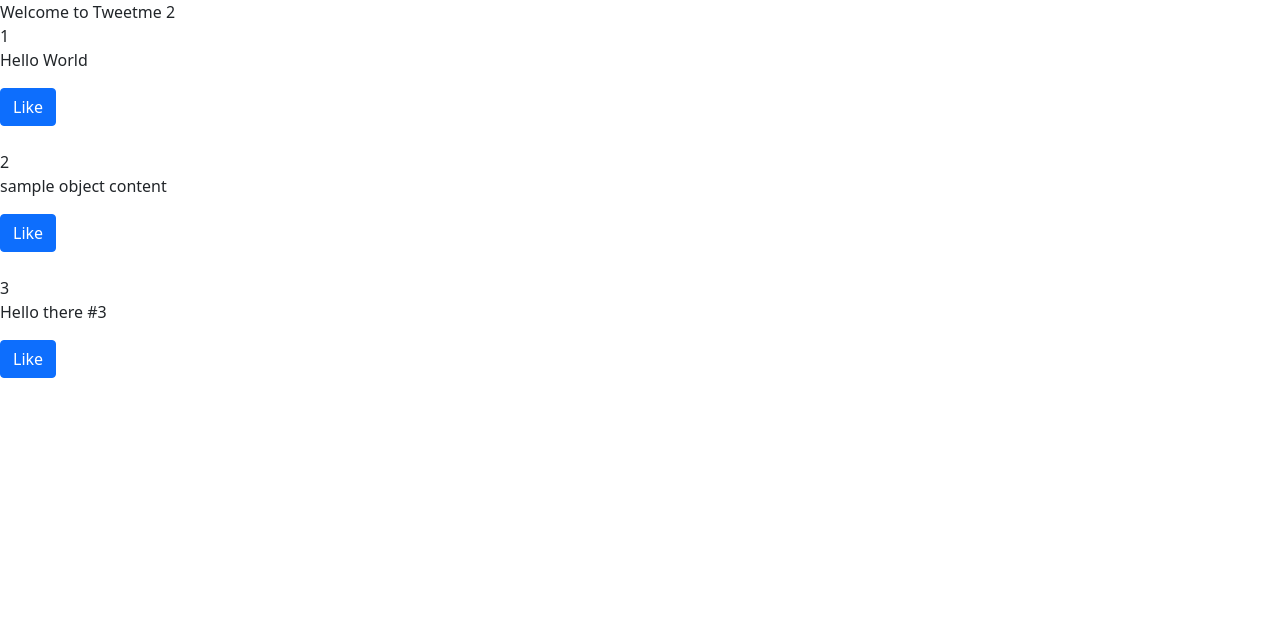
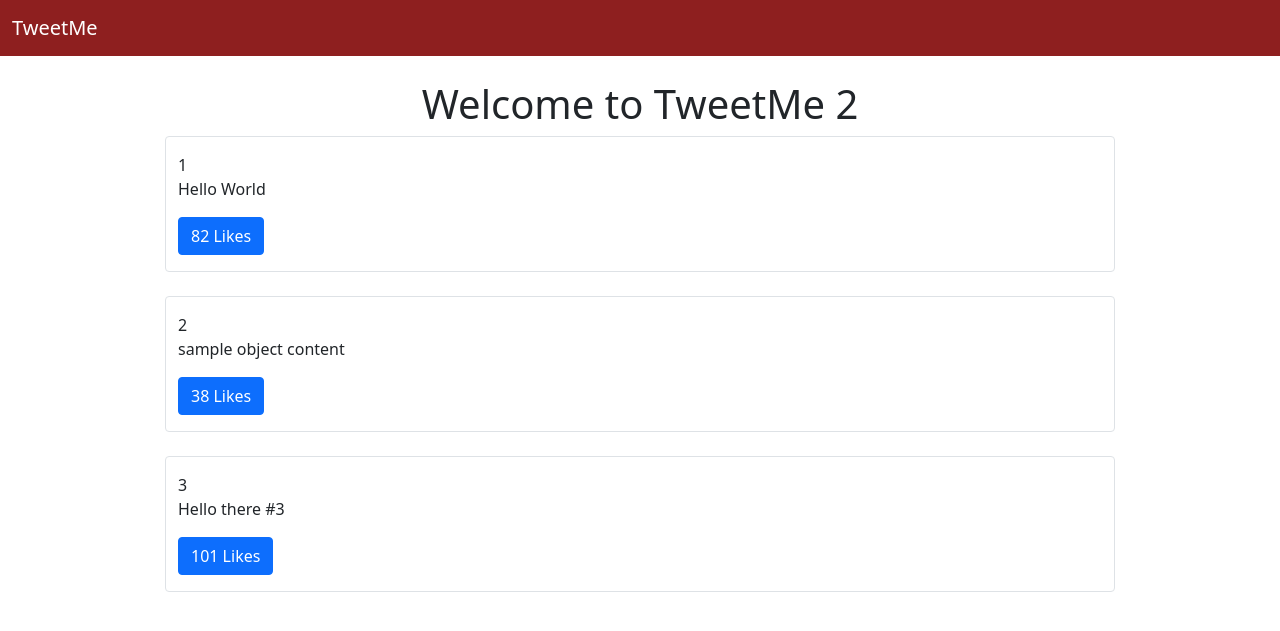
Before and after one commit to varunv27/Tweetme, a Django app: page / in a window 1280 px wide. Shown: the top 631 px of the page. Run offline with Django 3.2, Linux system fonts and the light colour scheme; data comes from the database, SQL or seed files in the repository.

Commit message:
Added Bootstrap layout to Homepage

```diff
--- /dev/null
+++ b/src/templates/components/navbar.html
@@ -0,0 +1,36 @@
+<nav class="navbar navbar-expand-lg navbar-dark bg-tweetme mb-4">
+    <div class="container-fluid">
+      <a class="navbar-brand" href="/">TweetMe</a>
+      <button class="navbar-toggler" type="button" data-bs-toggle="collapse" data-bs-target="#navbarSupportedContent" aria-controls="navbarSupportedContent" aria-expanded="false" aria-label="Toggle navigation">
+        <span class="navbar-toggler-icon"></span>
+      </button>
+      <div class="collapse navbar-collapse d-none" id="navbarSupportedContent">
+        <ul class="navbar-nav me-auto mb-2 mb-lg-0 d-none">
+          <li class="nav-item">
+            <a class="nav-link active" aria-current="page" href="#">Home</a>
+          </li>
+          <li class="nav-item">
+            <a class="nav-link" href="#">Link</a>
+          </li>
+          <li class="nav-item dropdown">
+            <a class="nav-link dropdown-toggle" href="#" id="navbarDropdown" role="button" data-bs-toggle="dropdown" aria-expanded="false">
+              Dropdown
+            </a>
+            <ul class="dropdown-menu" aria-labelledby="navbarDropdown">
+              <li><a class="dropdown-item" href="#">Action</a></li>
+              <li><a class="dropdown-item" href="#">Another action</a></li>
+              <li><hr class="dropdown-divider"></li>
+              <li><a class="dropdown-item" href="#">Something else here</a></li>
+            </ul>
+          </li>
+          <li class="nav-item">
+            <a class="nav-link disabled" href="#" tabindex="-1" aria-disabled="true">Disabled</a>
+          </li>
+        </ul>
+        <form class="d-flex d-none">
+          <input class="form-control me-2" type="search" placeholder="Search" aria-label="Search">
+          <button class="btn btn-outline-success" type="submit">Search</button>
+        </form>
+      </div>
+    </div>
+  </nav>
--- a/src/templates/pages/base.html
+++ b/src/templates/pages/base.html
@@ -7,13 +7,19 @@
 
     <!-- Bootstrap CSS -->
     <link href="https://cdn.jsdelivr.net/npm/bootstrap@5.0.0-beta3/dist/css/bootstrap.min.css" rel="stylesheet" integrity="sha384-eOJMYsd53ii+scO/bJGFsiCZc+5NDVN2yr8+0RDqr0Ql0h+rP48ckxlpbzKgwra6" crossorigin="anonymous">
-
-    <title>Tweetme 2</title>
+    <style>
+      .bg-tweetme {
+        background-color: #8e1f1f!important;
+    }
+    </style>
+    <title>TweetMe 2</title>
   </head>
   <body>
-    {% block content %}
-    {% endblock content %}
-
+    {% include "components/navbar.html" %}
+    <div class='container'>
+      {% block content %}
+      {% endblock content %}
+    </div>
     <!-- Optional JavaScript; choose one of the two! -->
 
     <!-- Option 1: Bootstrap Bundle with Popper -->
--- a/src/templates/pages/home.html
+++ b/src/templates/pages/home.html
@@ -1,9 +1,15 @@
 {% extends 'pages/base.html' %}
 
 {% block content %}
-Welcome to Tweetme 2
 
-<div id='tweets'>
+<div class='row text-center'>
+    <div class='col'>
+        <h1>Welcome to TweetMe 2</h1>
+    </div>
+</div>
+
+
+<div class='row' id='tweets'>
     Loading...
 </div>
 
@@ -25,12 +31,12 @@ Welcome to Tweetme 2
     function LikeBtn(tweet) {
 
         return "<button class='btn btn-primary' onclick=handleDidLike(" +
-        tweet.id + "," + tweet.likes + ")>Like</button>"
+        tweet.id + "," + tweet.likes + ")>" + tweet.likes + " Likes</button>"
     }
 
     function formatTweetElement(tweet) {
 
-        var formattedTweet = "<div class='mb-4 tweet' id=tweet->" + tweet.id + "<p>" + tweet.content +
+        var formattedTweet = "<div class='col-12 col-md-10 mx-auto border rounded py-3 mb-4 tweet' id=tweet->" + tweet.id + "<p>" + tweet.content +
             "</p><div class='btn-group'>" + LikeBtn(tweet) + "</div></div>"
         return formattedTweet
     }
--- a/src/tweets/views.py
+++ b/src/tweets/views.py
@@ -11,7 +11,7 @@ def tweet_list_view(request, *args, **kwargs):
     return json data
     '''
     qs = Tweet.objects.all()
-    tweets_list = [{"id": x.id, "content": x.content, "likes": random.randint(0,2000000)} for x in qs]
+    tweets_list = [{"id": x.id, "content": x.content, "likes": random.randint(0,200)} for x in qs]
     data = {
         "isUser": False,
         "response": tweets_list
```
Also changed, not shown: src/templates/components/footer.html (added).
